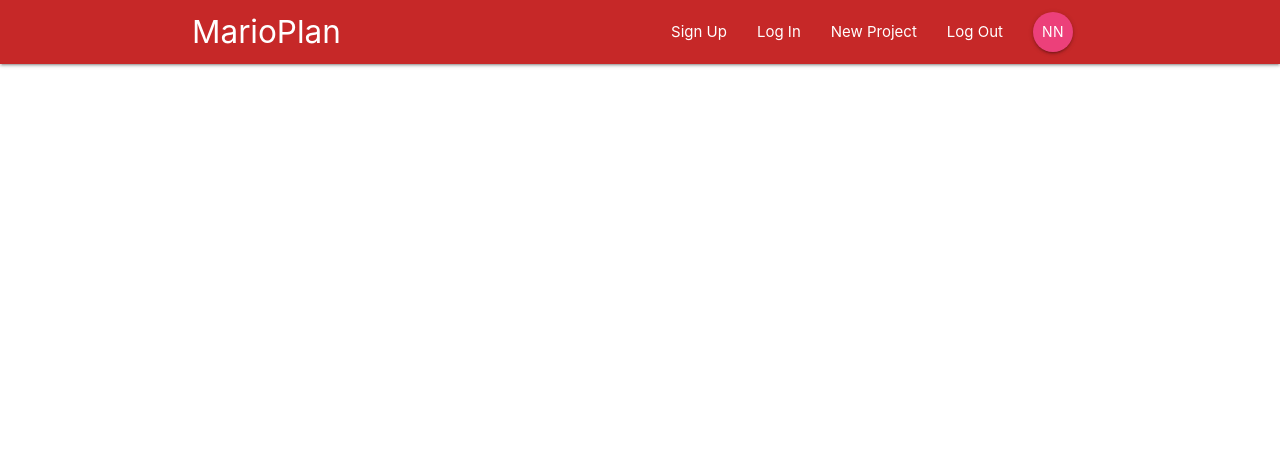
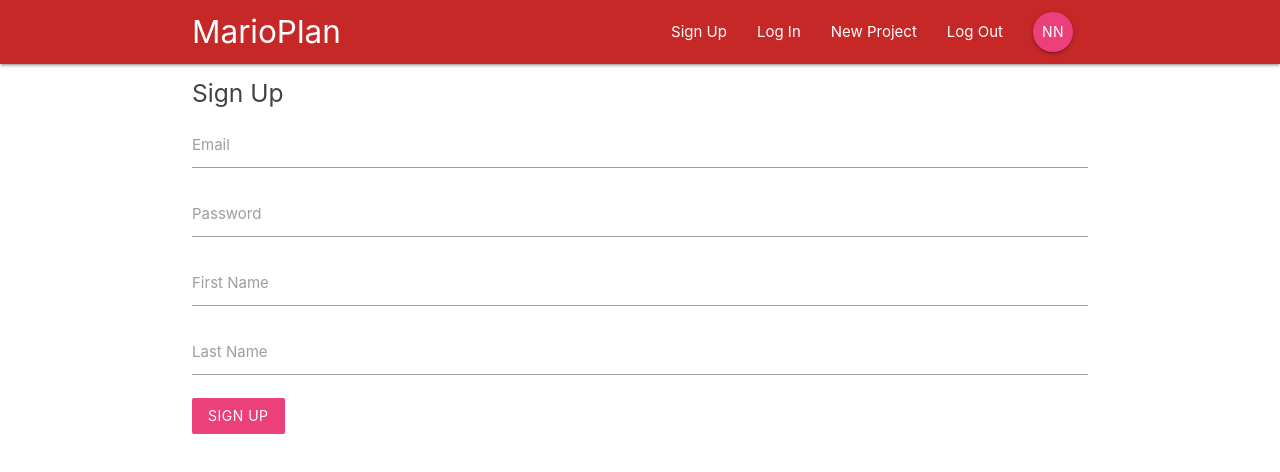
Before and after one commit to Wachira-Dickson/React-Redux-App, a React (Create React App) app: page /signup in a window 1280 px wide. Shown: the top 472 px of the page. Built offline with nearby package versions, Linux system fonts and the light colour scheme.

Commit message:
Create the login and sign up components and link them with Routes

```diff
--- a/public/index.html
+++ b/public/index.html
@@ -44,5 +44,7 @@
       To begin the development, run `npm start` or `yarn start`.
       To create a production bundle, use `npm run build` or `yarn build`.
     -->
+    <!-- Compiled and minified JavaScript -->
+    <script src="https://cdnjs.cloudflare.com/ajax/libs/materialize/1.0.0/js/materialize.min.js"></script>
   </body>
 </html>
--- a/src/App.js
+++ b/src/App.js
@@ -3,6 +3,8 @@
 import Navbar from './components/layout/Navbar';
 import Dashboard from './components/dashboard/Dashboard';
 import ProjectDetails from './components/projects/ProjectDetails';
+import SignIn from './components/auth/SignIn';
+import SignUp from './components/auth/SignUp';
 
 class App extends Component {
   render() {
@@ -13,6 +15,8 @@
           <Routes>
             <Route exact path='/' element={<Dashboard />} />
             <Route path='/project/:id' element={<ProjectDetails />} />
+            <Route path='/signin' element={< SignIn/>} />
+            <Route path='/signup' element={< SignUp />} />
           </Routes>
         </div>
       </BrowserRouter>
--- a/src/components/auth/SignIn.js
+++ b/src/components/auth/SignIn.js
@@ -0,0 +1,39 @@
+import React, {Component} from 'react';
+
+class SignIn extends Component {
+    state = {
+        email: '',
+        password: ''
+    }
+    handleChange = (e) => {
+        this.setState({
+            [e.target.id]: e.target.value
+        });
+        console.log(this.state);
+    }
+    handleSubmit = (e) => {
+        e.preventDefault();
+        console.log(this.state);
+    }
+    render() {
+        return (
+            <div className="container">
+                <form onSubmit={this.handleSubmit} className="white">
+                    <h5 className="grey-text text-darken-3">Sign In</h5>
+                    <div className="input-field">
+                        <label htmlFor="email">Email</label>
+                        <input type="email" id="email" onChange={this.handleChange}/>
+                    </div>
+                    <div className="input-field">
+                        <label htmlFor="password">Password</label>
+                        <input type="password" id="password" onChange={this.handleChange}/>
+                    </div>
+                    <div className="input-field">
+                        <button className="btn pink lighten-1 z-depth-0">Login</button>
+                    </div>
+                </form>
+            </div>
+        );
+    }
+}
+export default SignIn
--- a/src/components/auth/SignUp.js
+++ b/src/components/auth/SignUp.js
@@ -0,0 +1,49 @@
+import React, {Component} from 'react';
+
+class SignUp extends Component {
+    state = {
+        email: '',
+        password: '',
+        firstname: '',
+        lastname: ''
+    }
+    handleChange = (e) => {
+        this.setState({
+            [e.target.id]: e.target.value
+        });
+        console.log(this.state);
+    }
+    handleSubmit = (e) => {
+        e.preventDefault();
+        console.log(this.state);
+    }
+    render() {
+        return (
+            <div className="container">
+                <form onSubmit={this.handleSubmit} className="white">
+                    <h5 className="grey-text text-darken-3">Sign Up</h5>
+                    <div className="input-field">
+                        <label htmlFor="email">Email</label>
+                        <input type="email" id="email" onChange={this.handleChange}/>
+                    </div>
+                    <div className="input-field">
+                        <label htmlFor="password">Password</label>
+                        <input type="password" id="password" onChange={this.handleChange}/>
+                    </div>
+                    <div className="input-field">
+                        <label htmlFor="firstname">First Name</label>
+                        <input type="text" id="firstname" onChange={this.handleChange}/>
+                    </div>
+                    <div className="input-field">
+                        <label htmlFor="lastname">Last Name</label>
+                        <input type="text" id="lastname" onChange={this.handleChange}/>
+                    </div>
+                    <div className="input-field">
+                        <button className="btn pink lighten-1 z-depth-0">Sign Up</button>
+                    </div>
+                </form>
+            </div>
+        );
+    }
+}
+export default SignUp
```
